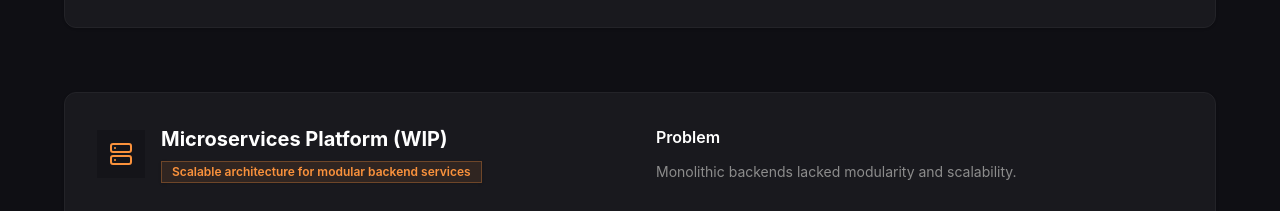
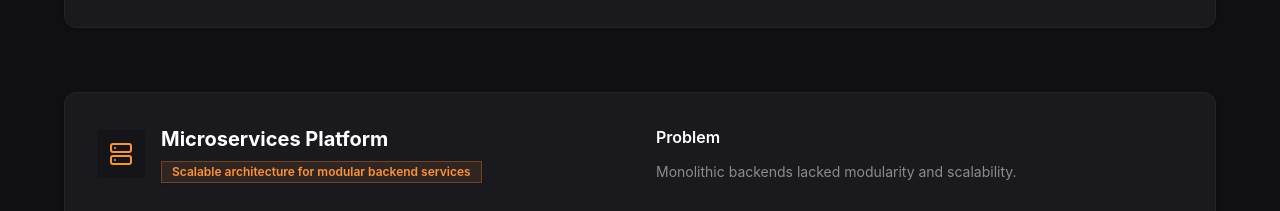
Before and after one commit to KaranMali2001/portfolio, a Next.js app: page / in a window 1280 px wide. Shown: the part 5440-5651 px from the top of the page. Built offline with nearby package versions, Linux system fonts and the light colour scheme.

Commit message:
fixed Info

```diff
--- a/app/layout.tsx
+++ b/app/layout.tsx
@@ -170,7 +170,7 @@ export default function RootLayout({ children }: { children: React.ReactNode })
                 applicationCategory: "BusinessApplication",
                 operatingSystem: "Web",
                 description: "Full-stack AI-powered email manager with custom queue management, achieving 40% faster email processing. Built with Next.js, TypeScript, Prisma, and Groq AI.",
-                url: "https://elevareapp.com",
+                url: "https://elevare-karanmali2001s-projects.vercel.app/",
                 author: {
                   "@type": "Person",
                   name: "Karan Mali",
--- a/components/minimalist-portfolio.tsx
+++ b/components/minimalist-portfolio.tsx
@@ -495,7 +495,7 @@ function ProjectsChapter() {
       problem: "Email management was inefficient with existing tools, requiring a custom solution that could handle high volumes with AI-powered insights.",
       solution: "Built a complete email management system with custom queue implementation, AI summarization, and real-time analytics.",
       tech: ["Next.js", "TypeScript", "Prisma", "Groq", "RazorPay"],
-      liveUrl: "https://elevareapp.com",
+      liveUrl: "https://elevare-karanmali2001s-projects.vercel.app/",
       githubUrl: "https://github.com/KaranMali2001",
     },
 
@@ -511,7 +511,7 @@ function ProjectsChapter() {
       githubUrl: "https://github.com/KaranMali2001/enhancedDimaag",
     },
     {
-      title: "Microservices Platform (WIP)",
+      title: "Microservices Platform",
       description: "Distributed Go microservices with gRPC and GraphQL",
       impact: "Scalable architecture for modular backend services",
       icon: <Server className="w-6 h-6" />,
```
Also changed, not shown: 1 other file (tests, documents, lock files or other folders).
